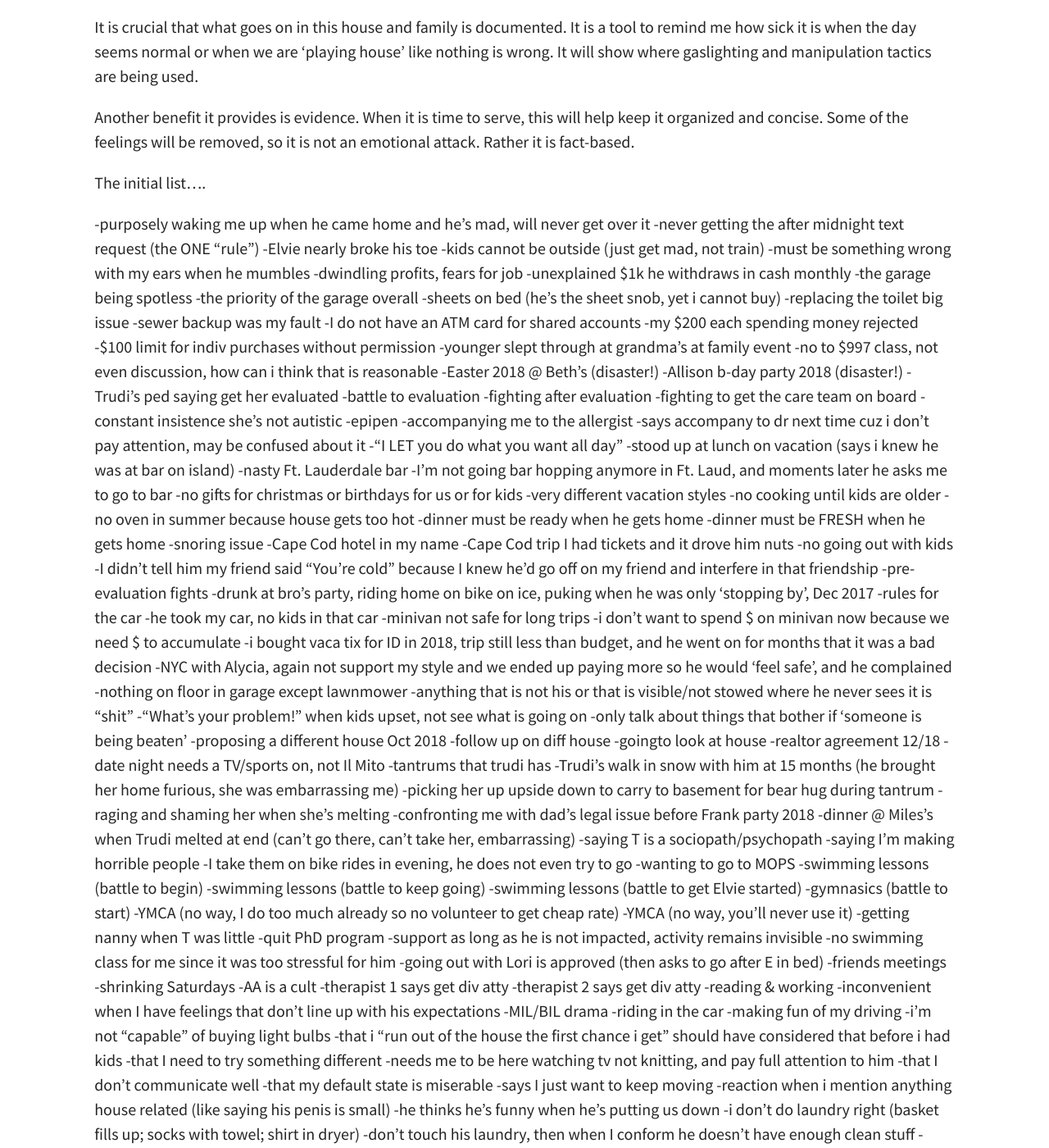
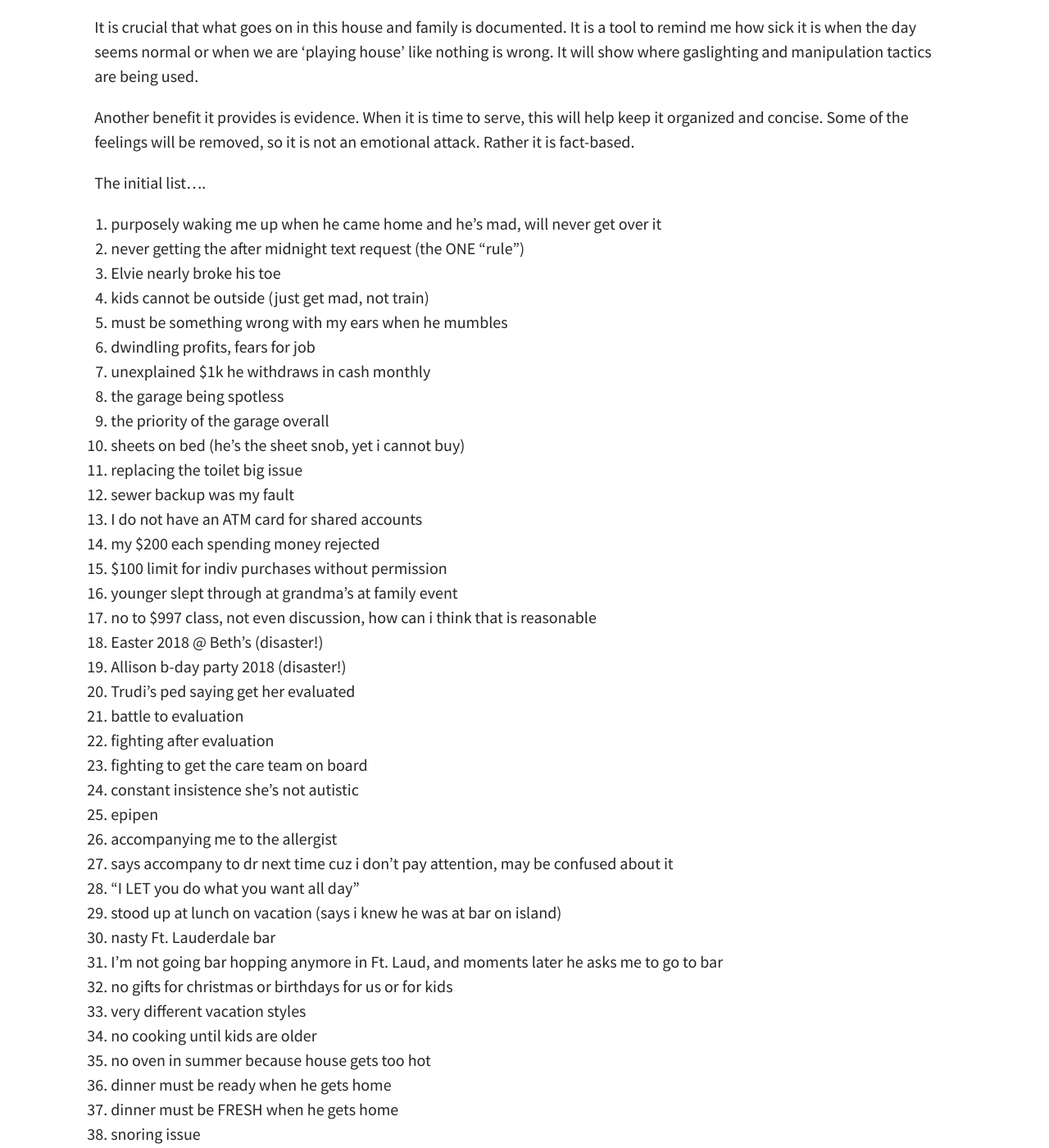
Before and after one commit to lemonstolemonade/fuzzy-adventure, a Jekyll site: the page built from pages/document.md, in a window 1280 px wide and 1400 px high, scrolled down 399 px. Shown: the whole window at 82% size. Built offline with Jekyll 4.4.1, drawn with Linux system fonts in a browser that asks for light colours; some of the changed lines change nothing that is shown; some of the changed text lies outside the part shown.

Commit message:
start of list

```diff
--- a/pages/document.md
+++ b/pages/document.md
@@ -3,7 +3,8 @@
 layout: page
 subtitle: Gathering documentation
 published: true
-feature-img: assets/img/mermaid-example.png
+feature-img: assets/img/lineart.png
+color: pink
 ---
 It is crucial that what goes on in this house and family is documented. It is a tool to remind me how sick it is when the day seems normal or when we are 'playing house' like nothing is wrong. It will show where gaslighting and manipulation tactics are being used.
 
@@ -11,107 +12,107 @@
 
 The initial list....
 
--purposely waking me up when he came home and he's mad, will never get over it
--never getting the after midnight text request (the ONE "rule")
--Elvie nearly broke his toe
--kids cannot be outside (just get mad, not train)
--must be something wrong with my ears when he mumbles
--dwindling profits, fears for job
--unexplained $1k he withdraws in cash monthly
--the garage being spotless
--the priority of the garage overall
--sheets on bed (he's the sheet snob, yet i cannot buy)
--replacing the toilet big issue
--sewer backup was my fault
--I do not have an ATM card for shared accounts
--my $200 each spending money rejected
--$100 limit for indiv purchases without permission
--younger slept through at grandma's at family event
--no to $997 class, not even discussion, how can i think that is reasonable
--Easter 2018 @ Beth's (disaster!)
--Allison b-day party 2018 (disaster!)
--Trudi's ped saying get her evaluated
--battle to evaluation
--fighting after evaluation
--fighting to get the care team on board
--constant insistence she's not autistic
--epipen
--accompanying me to the allergist
--says accompany to dr next time cuz i don't pay attention, may be confused about it
--"I LET you do what you want all day"
--stood up at lunch on vacation (says i knew he was at bar on island)
--nasty Ft. Lauderdale bar
--I'm not going bar hopping anymore in Ft. Laud, and moments later he asks me to go to bar
--no gifts for christmas or birthdays for us or for kids
--very different vacation styles
--no cooking until kids are older
--no oven in summer because house gets too hot
--dinner must be ready when he gets home
--dinner must be FRESH when he gets home
--snoring issue
--Cape Cod hotel in my name
--Cape Cod trip I had tickets and it drove him nuts
--no going out with kids
--I didn't tell him my friend said "You're cold" because I knew he'd go off on my friend and interfere in that friendship
--pre-evaluation fights
--drunk at bro's party, riding home on bike on ice, puking when he was only 'stopping by', Dec 2017
--rules for the car
--he took my car, no kids in that car
--minivan not safe for long trips
--i don't want to spend $ on minivan now because we need $ to accumulate
--i bought vaca tix for ID in 2018, trip still less than budget, and he went on for months that it was a bad decision
--NYC with Alycia, again not support my style and we ended up paying more so he would 'feel safe', and he complained
--nothing on floor in garage except lawnmower
--anything that is not his or that is visible/not stowed where he never sees it is "shit"
--"What's your problem!" when kids upset, not see what is going on
--only talk about things that bother if 'someone is being beaten'
--proposing a different house Oct 2018
--follow up on diff house
--goingto look at house
--realtor agreement 12/18
--date night needs a TV/sports on, not Il Mito
--tantrums that trudi has
--Trudi's walk in snow with him at 15 months (he brought her home furious, she was embarrassing me)
--picking her up upside down to carry to basement for bear hug during tantrum
--raging and shaming her when she's melting
--confronting me with dad's legal issue before Frank party 2018
--dinner @ Miles's when Trudi melted at end (can't go there, can't take her, embarrassing)
--saying T is a sociopath/psychopath
--saying I'm making horrible people
--I take them on bike rides in evening, he does not even try to go
--wanting to go to MOPS
--swimming lessons (battle to begin)
--swimming lessons (battle to keep going)
--swimming lessons (battle to get Elvie started)
--gymnasics (battle to start)
--YMCA (no way, I do too much already so no volunteer to get cheap rate)
--YMCA (no way, you'll never use it)
--getting nanny when T was little
--quit PhD program
--support as long as he is not impacted, activity remains invisible
--no swimming class for me since it was too stressful for him
--going out with Lori is approved (then asks to go after E in bed)
--friends meetings
--shrinking Saturdays
--AA is a cult
--therapist 1 says get div atty
--therapist 2 says get div atty
--reading & working
--inconvenient when I have feelings that don't line up with his expectations
--MIL/BIL drama
--riding in the car
--making fun of my driving
--i'm not "capable" of buying light bulbs
--that i "run out of the house the first chance i get" should have considered that before i had kids
--that I need to try something different
--needs me to be here watching tv not knitting, and pay full attention to him
--that I don't communicate well
--that my default state is miserable
--says I just want to keep moving
--reaction when i mention anything house related (like saying his penis is small)
--he thinks he's funny when he's putting us down
--i don't do laundry right (basket fills up; socks with towel; shirt in dryer)
--don't touch his laundry, then when I conform he doesn't have enough clean stuff
--country club
--future fake the house
--reaction to the remodel guys (first was a dick; second was too fancy)
+1. purposely waking me up when he came home and he's mad, will never get over it
+1. never getting the after midnight text request (the ONE "rule")
+1. Elvie nearly broke his toe
+1. kids cannot be outside (just get mad, not train)
+1. must be something wrong with my ears when he mumbles
+1. dwindling profits, fears for job
+1. unexplained $1k he withdraws in cash monthly
+1. the garage being spotless
+1. the priority of the garage overall
+1. sheets on bed (he's the sheet snob, yet i cannot buy)
+1. replacing the toilet big issue
+1. sewer backup was my fault
+1. I do not have an ATM card for shared accounts
+1. my $200 each spending money rejected
+1. $100 limit for indiv purchases without permission
+1. younger slept through at grandma's at family event
+1. no to $997 class, not even discussion, how can i think that is reasonable
+1. Easter 2018 @ Beth's (disaster!)
+1. Allison b-day party 2018 (disaster!)
+1. Trudi's ped saying get her evaluated
+1. battle to evaluation
+1. fighting after evaluation
+1. fighting to get the care team on board
+1. constant insistence she's not autistic
+1. epipen
+1. accompanying me to the allergist
+1. says accompany to dr next time cuz i don't pay attention, may be confused about it
+1. "I LET you do what you want all day"
+1. stood up at lunch on vacation (says i knew he was at bar on island)
+1. nasty Ft. Lauderdale bar
+1. I'm not going bar hopping anymore in Ft. Laud, and moments later he asks me to go to bar
+1. no gifts for christmas or birthdays for us or for kids
+1. very different vacation styles
+1. no cooking until kids are older
+1. no oven in summer because house gets too hot
+1. dinner must be ready when he gets home
+1. dinner must be FRESH when he gets home
+1. snoring issue
+1. Cape Cod hotel in my name
+1. Cape Cod trip I had tickets and it drove him nuts
+1. no going out with kids
+1. I didn't tell him my friend said "You're cold" because I knew he'd go off on my friend and interfere in that friendship
+1. pre-evaluation fights
+1. drunk at bro's party, riding home on bike on ice, puking when he was only 'stopping by', Dec 2017
+1. rules for the car
+1. he took my car, no kids in that car
+1. minivan not safe for long trips
+1. i don't want to spend $ on minivan now because we need $ to accumulate
+1. i bought vaca tix for ID in 2018, trip still less than budget, and he went on for months that it was a bad decision
+1. NYC with Alycia, again not support my style and we ended up paying more so he would 'feel safe', and he complained
+1. nothing on floor in garage except lawnmower
+1. anything that is not his or that is visible/not stowed where he never sees it is "shit"
+1. "What's your problem!" when kids upset, not see what is going on
+1. only talk about things that bother if 'someone is being beaten'
+1. proposing a different house Oct 2018
+1. follow up on diff house
+1. goingto look at house
+1. realtor agreement 12/18
+1. date night needs a TV/sports on, not Il Mito
+1. tantrums that trudi has
+1. Trudi's walk in snow with him at 15 months (he brought her home furious, she was embarrassing me)
+1. picking her up upside down to carry to basement for bear hug during tantrum
+1. raging and shaming her when she's melting
+1. confronting me with dad's legal issue before Frank party 2018
+1. dinner @ Miles's when Trudi melted at end (can't go there, can't take her, embarrassing)
+1. saying T is a sociopath/psychopath
+1. saying I'm making horrible people
+1. I take them on bike rides in evening, he does not even try to go
+1. wanting to go to MOPS
+1. swimming lessons (battle to begin)
+1. swimming lessons (battle to keep going)
+1. swimming lessons (battle to get Elvie started)
+1. gymnasics (battle to start)
+1. YMCA (no way, I do too much already so no volunteer to get cheap rate)
+1. YMCA (no way, you'll never use it)
+1. getting nanny when T was little
+1. quit PhD program
+1. support as long as he is not impacted, activity remains invisible
+1. no swimming class for me since it was too stressful for him
+1. going out with Lori is approved (then asks to go after E in bed)
+1. friends meetings
+1. shrinking Saturdays
+1. AA is a cult
+1. therapist 1 says get div atty
+1. therapist 2 says get div atty
+1. reading & working
+1. inconvenient when I have feelings that don't line up with his expectations
+1. MIL/BIL drama
+1. riding in the car
+1. making fun of my driving
+1. i'm not "capable" of buying light bulbs
+1. that i "run out of the house the first chance i get" should have considered that before i had kids
+1. that I need to try something different
+1. needs me to be here watching tv not knitting, and pay full attention to him
+1. that I don't communicate well
+1. that my default state is miserable
+1. says I just want to keep moving
+1. reaction when i mention anything house related (like saying his penis is small)
+1. he thinks he's funny when he's putting us down
+1. i don't do laundry right (basket fills up; socks with towel; shirt in dryer)
+1. don't touch his laundry, then when I conform he doesn't have enough clean stuff
+1. country club
+1. future fake the house
+1. reaction to the remodel guys (first was a dick; second was too fancy)
```
